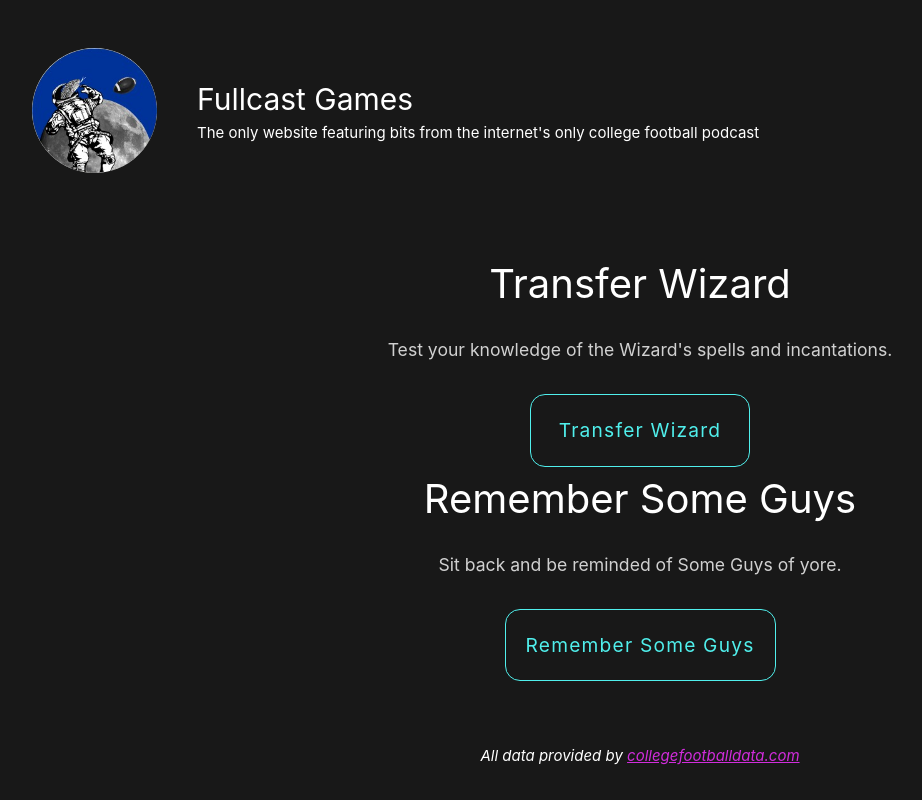
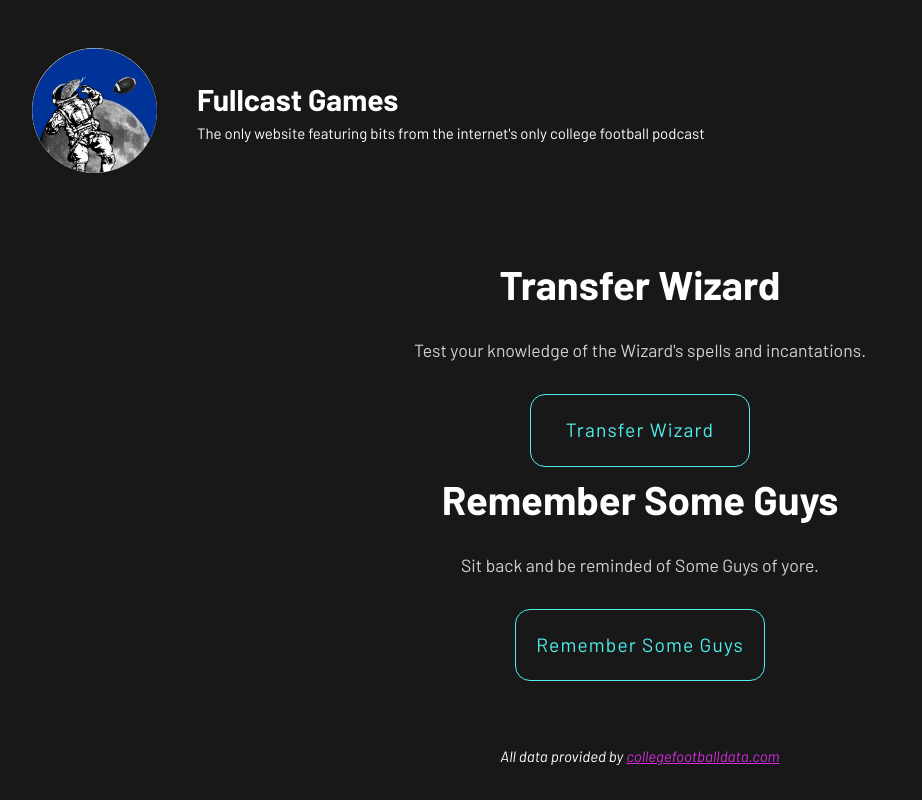
Before and after one commit to jnjohnson/fullcast-games, a Vue app: page / in a window 1280 px wide. Shown: the whole page, without its empty margins (0-922 px from the left). Built offline with nearby package versions, Linux system fonts and the light colour scheme.

Commit message:
Added secondary font, removed some ancillary styles

```diff
--- a/src/assets/base.scss
+++ b/src/assets/base.scss
@@ -1,3 +1,5 @@
+@import url('https://fonts.googleapis.com/css2?family=Barlow+Semi+Condensed:ital,wght@0,100;0,200;0,300;0,400;0,500;0,600;0,700;0,800;0,900;1,100;1,200;1,300;1,400;1,500;1,600;1,700;1,800;1,900&family=Barlow:ital,wght@0,100;0,200;0,300;0,400;0,500;0,600;0,700;0,800;0,900;1,100;1,200;1,300;1,400;1,500;1,600;1,700;1,800;1,900&family=Inter:ital,opsz,wght@0,14..32,100..900;1,14..32,100..900&display=swap');
+
 $color-background: #181818;
 $color-text: #ffffff;
 $ptku-blue: #50EFEC;
@@ -5,12 +7,15 @@ $ptku-pink: #D12CDC;
 $correct-green: #30de10;
 $incorrect-red: #ff0000;
 
+$inter: "Inter", sans-serif;
+$barlow: "Barlow", sans-serif;
+$barlow-sc: "Barlow Semi Condensed", sans-serif;
+
 *,
 *::before,
 *::after {
     box-sizing: border-box;
     margin: 0;
-  font-weight: normal;
 }
 
 body {
@@ -21,21 +26,6 @@ body {
         color 0.5s,
         background-color 0.5s;
     line-height: 1.6;
-  font-family:
-    Inter,
-    -apple-system,
-    BlinkMacSystemFont,
-    'Segoe UI',
-    Roboto,
-    Oxygen,
-    Ubuntu,
-    Cantarell,
-    'Fira Sans',
-    'Droid Sans',
-    'Helvetica Neue',
-    sans-serif;
+    font-family: $barlow;
     font-size: 15px;
-  text-rendering: optimizeLegibility;
-  -webkit-font-smoothing: antialiased;
-  -moz-osx-font-smoothing: grayscale;
 }
```
Lines whose indentation alone changed are shown as unchanged.
